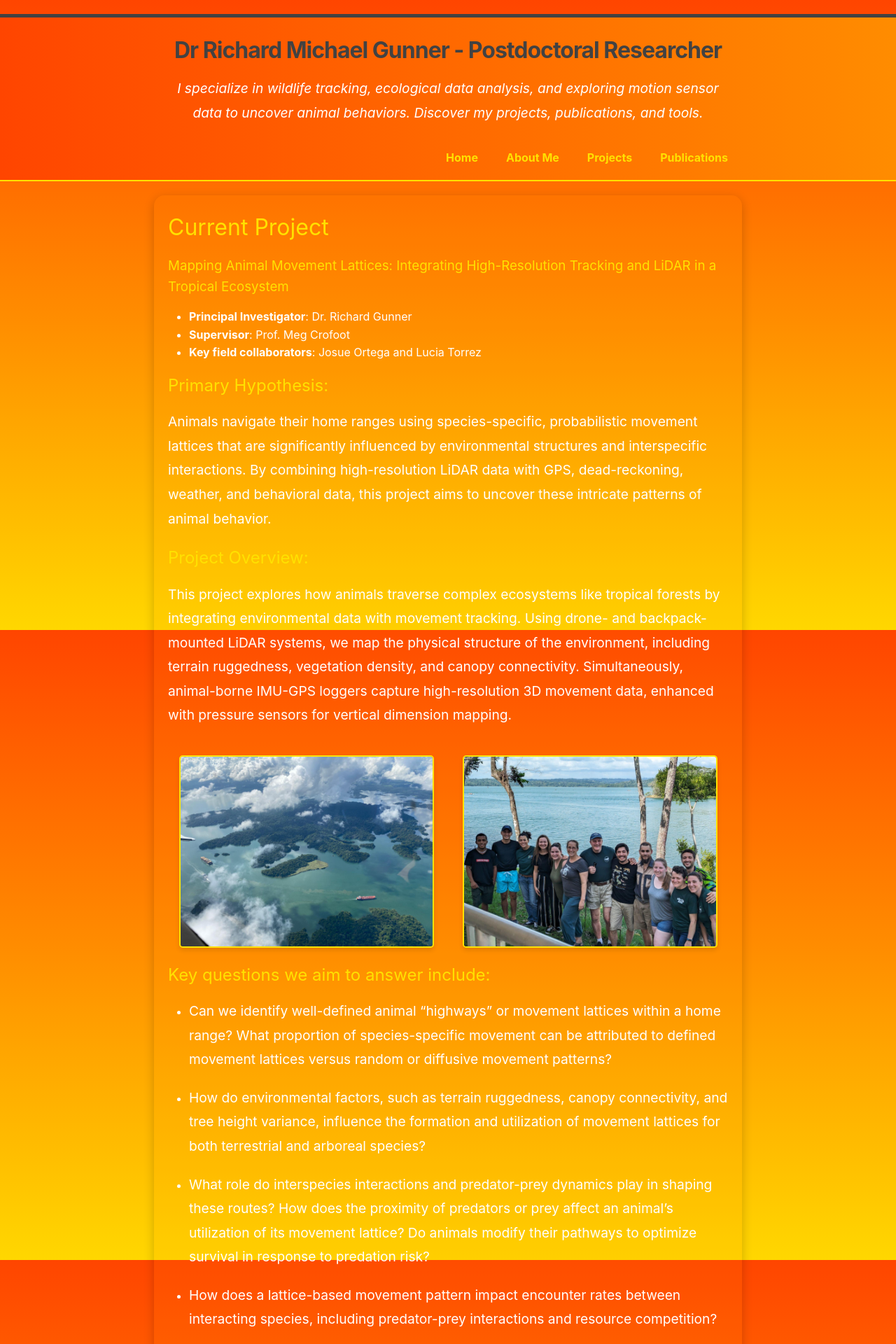
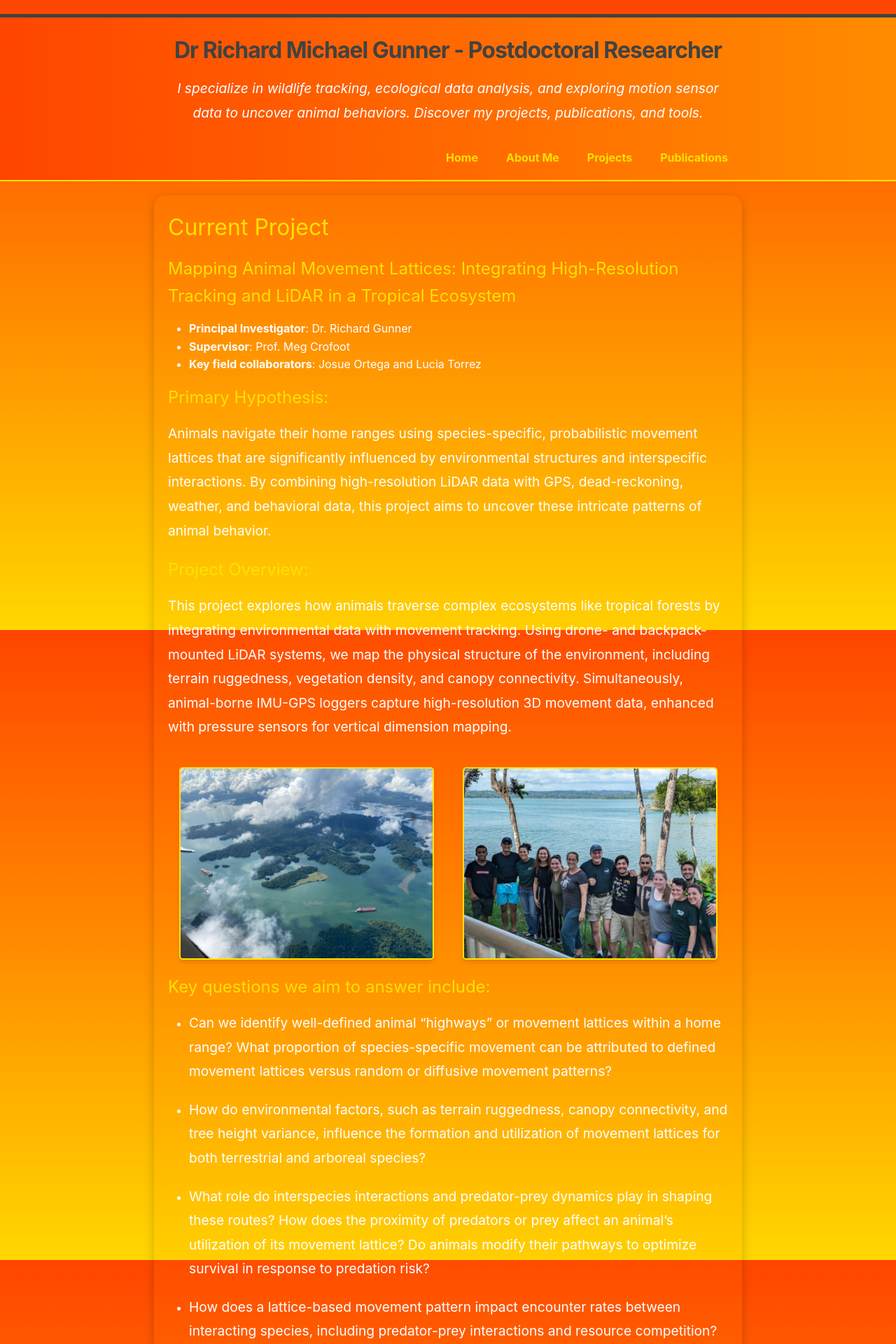
Before and after one commit to Richard6195/my-website, a Jekyll site: the page built from projects.md, in a window 1280 px wide. Shown: the top 1920 px of the page at 70% size. Built offline with Jekyll 4.4.1, drawn with Linux system fonts in a browser that asks for light colours.

Commit message:
Update website with new changes

```diff
--- a/_sass/minima/_custom.scss
+++ b/_sass/minima/_custom.scss
@@ -62,7 +62,7 @@ body {
 }
 .site-footer a {
   color: #FFD700;
-  font-size: 1.1rem; /* Slightly larger font size for links */
+  font-size: 1rem; /* Slightly larger font size for links */
   font-weight: bold;
   text-decoration: none;
 }
--- a/projects.md
+++ b/projects.md
@@ -4,7 +4,7 @@ title: "Projects"
 permalink: /projects.html
 ---
 # Current Project
-### Mapping Animal Movement Lattices: Integrating High-Resolution Tracking and LiDAR in a Tropical Ecosystem
+## Mapping Animal Movement Lattices: Integrating High-Resolution Tracking and LiDAR in a Tropical Ecosystem
 
 - **Principal Investigator**: Dr. Richard Gunner
 - **Supervisor**: Prof. Meg Crofoot
```
